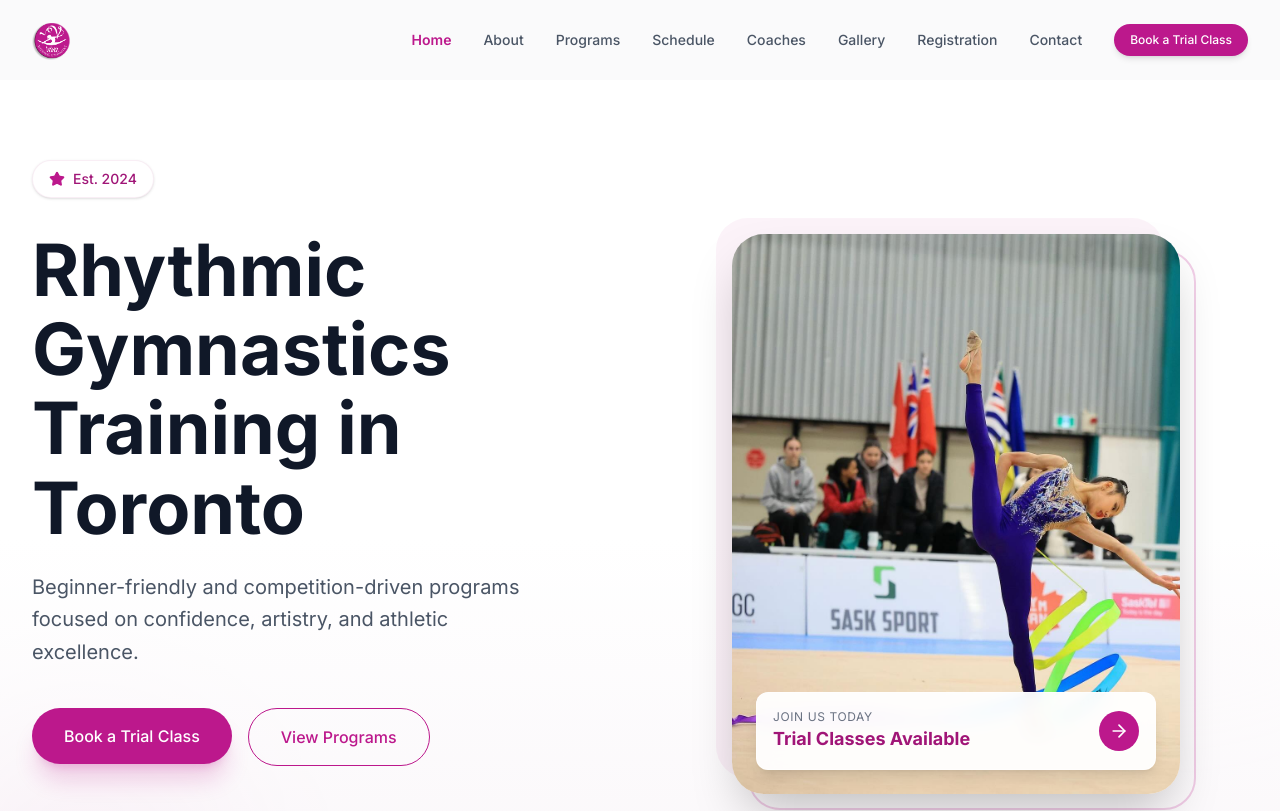
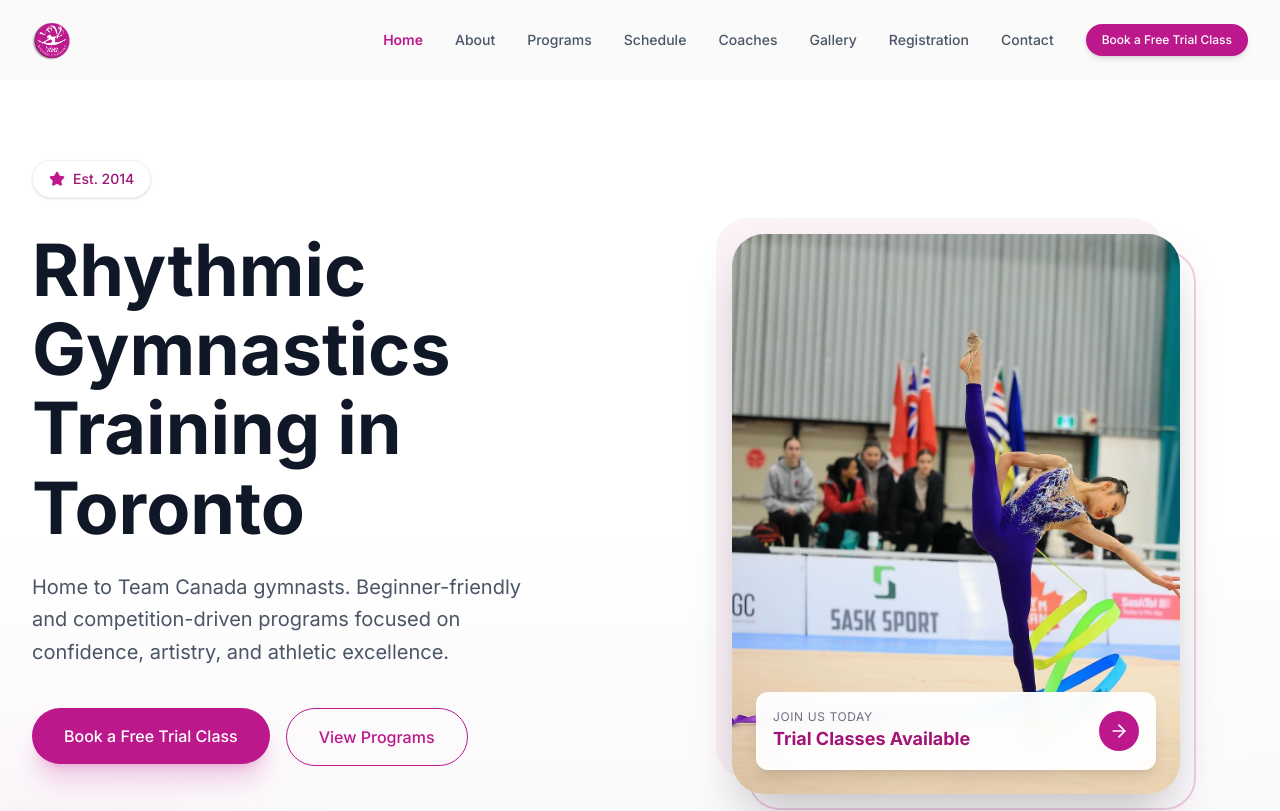
Before and after one commit to DanielGord0n/vivargc, a Next.js app: page / in a window 1280 px wide. Shown: the top 811 px of the page. Built offline with nearby package versions, Linux system fonts and the light colour scheme; a web font is replaced by a local one.

Commit message:
Button fix and minor rework

```diff
--- a/src/app/page.tsx
+++ b/src/app/page.tsx
@@ -53,7 +53,7 @@ export default function Home() {
           >
             <motion.div variants={fadeInUp} className="inline-flex items-center gap-2 px-4 py-2 rounded-full bg-white border border-blush/30 shadow-sm text-brand-dark text-sm font-medium mb-8">
               <Star className="w-4 h-4 fill-brand text-brand" />
-              {siteContent.hero.badgeText}
+              Est. 2014
             </motion.div>
 
             <motion.h1 variants={fadeInUp} className="font-display text-5xl md:text-7xl font-bold text-gray-900 leading-[1.1] mb-6">
@@ -188,7 +188,7 @@ export default function Home() {
 
       {/* GALLERY TEASER */}
       <section className="py-24 bg-brand-dark text-white relative isolate">
-        <div className="absolute inset-0 bg-[url('/noise.png')] opacity-10 mix-blend-overlay"></div>
+        <div className="absolute inset-0 bg-[url('/noise.png')] opacity-10 mix-blend-overlay pointer-events-none"></div>
         <Container>
           <div className="grid grid-cols-1 lg:grid-cols-2 gap-16 items-center">
             <div>
@@ -244,7 +244,7 @@ export default function Home() {
             Join the Viva RGC family today and discover the joy of rhythmic gymnastics.
           </p>
           <Link href="/registration">
-            <Button size="lg" className="px-12">Book a Trial Class</Button>
+            <Button size="lg" className="px-12">Book a Free Trial Class</Button>
           </Link>
         </Container>
       </section>
--- a/src/components/ui/Button.tsx
+++ b/src/components/ui/Button.tsx
@@ -17,7 +17,7 @@ const Button = forwardRef<HTMLButtonElement, ButtonProps>(
                     "inline-flex items-center justify-center rounded-full font-medium transition-all duration-300 focus:outline-none focus:ring-2 focus:ring-offset-2 disabled:opacity-50 disabled:pointer-events-none active:scale-95",
                     // Variants
                     variant === "primary" && "bg-brand text-white hover:bg-brand-dark focus:ring-brand shadow-md hover:shadow-lg",
-                    variant === "secondary" && "bg-blush/30 text-brand-dark hover:bg-blush/50 focus:ring-blush",
+                    variant === "secondary" && "bg-white text-brand hover:bg-gray-100 shadow-md focus:ring-white",
                     variant === "outline" && "border border-brand text-brand hover:bg-brand/5 focus:ring-brand",
                     variant === "ghost" && "text-gray-700 hover:bg-gray-100 hover:text-brand",
 
--- a/src/content/siteContent.ts
+++ b/src/content/siteContent.ts
@@ -48,10 +48,10 @@ export const siteContent: SiteContent = {
     ],
     hero: {
         headline: "Rhythmic Gymnastics Training in Toronto",
-        subhead: "Beginner-friendly and competition-driven programs focused on confidence, artistry, and athletic excellence.",
-        primaryCta: "Book a Trial Class",
+        subhead: "Home to Team Canada gymnasts. Beginner-friendly and competition-driven programs focused on confidence, artistry, and athletic excellence.",
+        primaryCta: "Book a Free Trial Class",
         secondaryCta: "View Programs",
-        badgeText: "Est. 2024",
+        badgeText: "Est. 2014",
     },
     programs: [
         {
```
